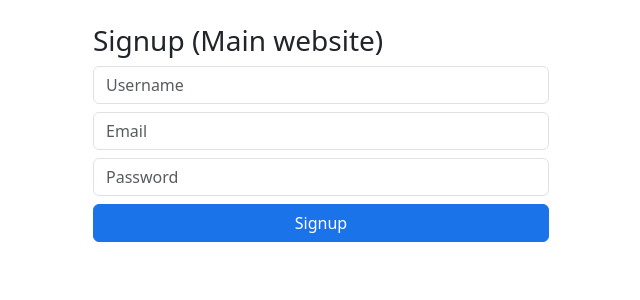
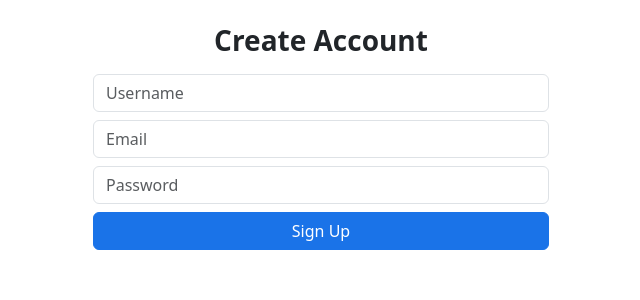
Before and after one commit to Tarunshakya1999/indokonafrontend, a React (Vite) app: page /mainsignup in a window 1280 px wide. Shown: the top 300 px of the page, without its empty margins (319-959 px from the left). Built offline with nearby package versions, Linux system fonts and the light colour scheme.

Commit message:
new cha88oo9

```diff
--- a/src/MainSignup.jsx
+++ b/src/MainSignup.jsx
@@ -1,29 +1,59 @@
 // src/components/MainSignup.jsx
 import React, { useState } from "react";
-import axios from "axios";
-import { baseURL } from "./api";
+import { api } from "../api"; // ✅ correct import path (if api.js in src folder)
 
-export default function MainSignup(){
-  const [form, setForm] = useState({ username:"", email:"", password:"", role:"main" });
+export default function MainSignup() {
+  const [form, setForm] = useState({
+    username: "",
+    email: "",
+    password: "",
+    role: "main",
+  });
 
   const submit = async (e) => {
     e.preventDefault();
-    try{
-      await axios.post(`${baseURL}register2/`, form);
-      alert("Registered main user. Login now.");
-    }catch(err){
-      alert("Error: " + JSON.stringify(err.response?.data || err.message));
+
+    try {
+      const res = await api.post("register2/", form);
+      alert("✅ Registration successful! Now login.");
+    } catch (err) {
+      console.log(err);
+      alert("❌ Error: " + JSON.stringify(err.response?.data || err.message));
     }
   };
 
   return (
-    <div className="container mt-4" style={{maxWidth:480}}>
-      <h3>Signup (Main website)</h3>
+    <div className="container mt-4" style={{ maxWidth: 480 }}>
+      <h3 className="mb-3 fw-bold text-center">Create Account</h3>
+
       <form onSubmit={submit}>
-        <input name="username" className="form-control my-2" placeholder="Username" onChange={e=>setForm({...form,username:e.target.value})} />
-        <input name="email" className="form-control my-2" placeholder="Email" onChange={e=>setForm({...form,email:e.target.value})} />
-        <input name="password" type="password" className="form-control my-2" placeholder="Password" onChange={e=>setForm({...form,password:e.target.value})} />
-        <button className="btn btn-primary w-100">Signup</button>
+        <input
+          name="username"
+          className="form-control my-2"
+          placeholder="Username"
+          required
+          onChange={(e) => setForm({ ...form, username: e.target.value })}
+        />
+
+        <input
+          name="email"
+          className="form-control my-2"
+          placeholder="Email"
+          required
+          type="email"
+          onChange={(e) => setForm({ ...form, email: e.target.value })}
+        />
+
+        <input
+          name="password"
+          type="password"
+          className="form-control my-2"
+          placeholder="Password"
+          required
+          onChange={(e) => setForm({ ...form, password: e.target.value })}
+        />
+
+        <button className="btn btn-primary w-100">Sign Up</button>
       </form>
     </div>
   );
--- a/src/api.jsx
+++ b/src/api.jsx
@@ -1,7 +1,7 @@
 // src/api.js
 import axios from "axios";
 
-export const baseURL = "https://indokonabackend-1.onrender.com";
+export const baseURL = "https://indokonabackend-1.onrender.com/";
 
 export const api = axios.create({
   baseURL: baseURL,
```
